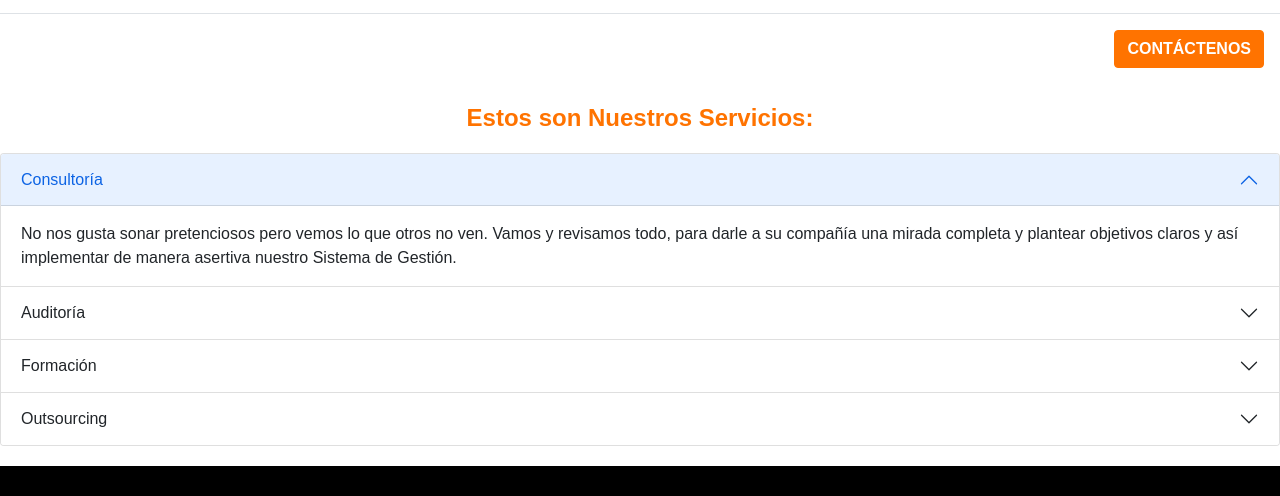
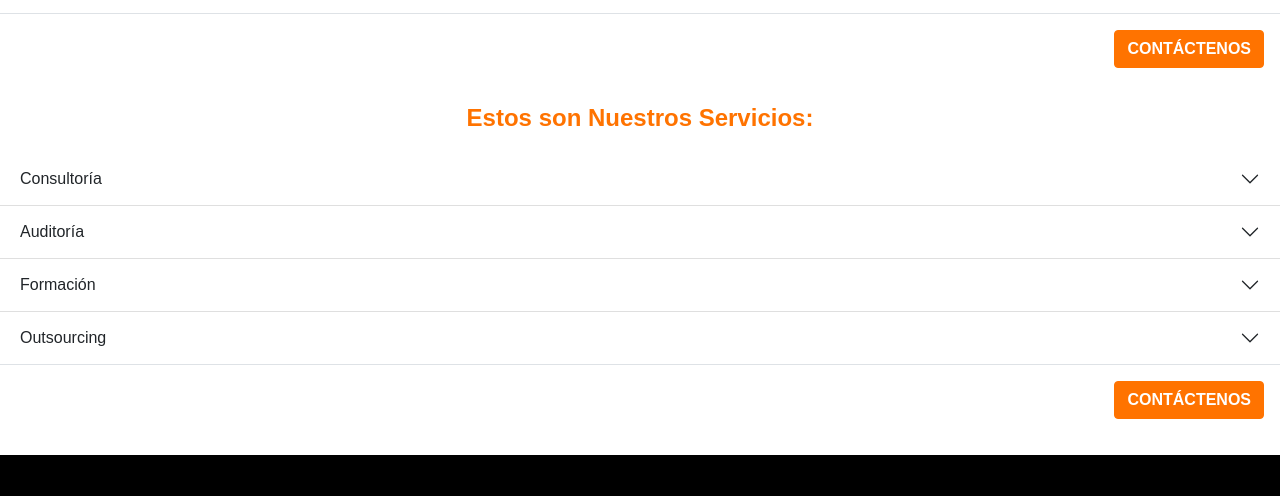
Before and after one commit to SamNorato/proyecto, a website: page index.html in a window 1280 px wide. Shown: the part 1356-1852 px from the top of the page. Drawn offline with nearby package versions, Linux system fonts and the light colour scheme.

Commit message:
cambios index

```diff
--- a/index.html
+++ b/index.html
@@ -123,56 +123,53 @@
     </div>
 
     <h4 class="mt-0" >Estos son Nuestros Servicios:</h4>
-      <div class="accordion" id="accordionExample">
+    <div class="accordion accordion-flush" id="accordionFlushExample">
       <div class="accordion-item">
-          <h2 class="accordion-header" id="headingOne">
-            <button class="accordion-button" type="button" data-bs-toggle="collapse" data-bs-target="#collapseOne" aria-expanded="true" aria-controls="collapseOne">
+        <h2 class="accordion-header" id="flush-headingOne">
+          <button class="accordion-button collapsed" type="button" data-bs-toggle="collapse" data-bs-target="#flush-collapseOne" aria-expanded="false" aria-controls="flush-collapseOne">
             Consultoría
           </button>
         </h2>
-          <div id="collapseOne" class="accordion-collapse collapse show" aria-labelledby="headingOne" data-bs-parent="#accordionExample">
-            <div class="accordion-body">
-              No nos gusta sonar pretenciosos pero vemos lo que otros no ven. Vamos y revisamos todo, para darle a su compañía una mirada completa y plantear objetivos claros y así implementar de manera asertiva nuestro Sistema de Gestión.
+        <div id="flush-collapseOne" class="accordion-collapse collapse" aria-labelledby="flush-headingOne" data-bs-parent="#accordionFlushExample">
+          <div class="accordion-body">No nos gusta sonar pretenciosos pero vemos lo que otros no ven. Vamos y revisamos todo, para darle a su compañía una mirada completa y plantear objetivos claros y así implementar de manera asertiva nuestro Sistema de Gestión.</div>
+        </div>
+      </div>
+      <div class="accordion-item">
+        <h2 class="accordion-header" id="flush-headingTwo">
+          <button class="accordion-button collapsed" type="button" data-bs-toggle="collapse" data-bs-target="#flush-collapseTwo" aria-expanded="false" aria-controls="flush-collapseTwo">
+            Auditoría
+          </button>
+        </h2>
+        <div id="flush-collapseTwo" class="accordion-collapse collapse" aria-labelledby="flush-headingTwo" data-bs-parent="#accordionFlushExample">
+          <div class="accordion-body">Tenemos un ojo analítico antes que crítico para recomendarle las mejores prácticas para su Sistema de Gestión. Al final lo que cuenta es el resultado.</div>
+        </div>
+      </div>
+      <div class="accordion-item">
+        <h2 class="accordion-header" id="flush-headingThree">
+          <button class="accordion-button collapsed" type="button" data-bs-toggle="collapse" data-bs-target="#flush-collapseThree" aria-expanded="false" aria-controls="flush-collapseThree">
+            Formación
+          </button>
+        </h2>
+        <div id="flush-collapseThree" class="accordion-collapse collapse" aria-labelledby="flush-headingThree" data-bs-parent="#accordionFlushExample">
+          <div class="accordion-body">Las capacitaciones grupales alinean equipos de trabajo, pero las capacitaciones individuales empoderan y potencian. En Ant Design & Quality somos expertos en trabajar uno a uno o de manera grupal para sacar el máximo de cada persona.</div>
+        </div>
+      </div>
+      <div class="accordion-item">
+        <h2 class="accordion-header" id="flush-headingTwo">
+          <button class="accordion-button collapsed" type="button" data-bs-toggle="collapse" data-bs-target="#flush-collapseTwo" aria-expanded="false" aria-controls="flush-collapseTwo">
+            Outsourcing
+          </button>
+        </h2>
+        <div id="flush-collapseTwo" class="accordion-collapse collapse" aria-labelledby="flush-headingTwo" data-bs-parent="#accordionFlushExample">
+          <div class="accordion-body">Nos encargamos de administrar y operar los sistemas de gestión por ustedes, garantizando que las actividades se ejecutarán en el tiempo planeado.</div>
         </div>
       </div>
     </div>
-        <div class="accordion-item">
-          <h2 class="accordion-header" id="headingTwo">
-            <button class="accordion-button collapsed" type="button" data-bs-toggle="collapse" data-bs-target="#collapseTwo" aria-expanded="false" aria-controls="collapseTwo">
-              Auditoría
-            </button>
-          </h2>
-          <div id="collapseTwo" class="accordion-collapse collapse" aria-labelledby="headingTwo" data-bs-parent="#accordionExample">
-            <div class="accordion-body">
-              Tenemos un ojo analítico antes que crítico para recomendarle las mejores prácticas para su Sistema de Gestión. Al final lo que cuenta es el resultado.
+    <div class="modal-footer">
+      <form>
+      <button onclick="location.href='../proyecto/secciones/Contactenos.html'" type="button" class="btn btn-primary">CONTÁCTENOS</button>
     </div>
-          </div>
-        </div>
-        <div class="accordion-item">
-          <h2 class="accordion-header" id="headingThree">
-            <button class="accordion-button collapsed" type="button" data-bs-toggle="collapse" data-bs-target="#collapseThree" aria-expanded="false" aria-controls="collapseThree">
-              Formación
-            </button>
-          </h2>
-          <div id="collapseThree" class="accordion-collapse collapse" aria-labelledby="headingThree" data-bs-parent="#accordionExample">
-            <div class="accordion-body">
-              Las capacitaciones grupales alinean equipos de trabajo, pero las capacitaciones individuales empoderan y potencian. En Ant Design & Quality somos expertos en trabajar uno a uno o de manera grupal para sacar el máximo de cada persona.
-            </div>
-          </div>
-        </div>
-        <div class="accordion-item">
-          <h2 class="accordion-header" id="headingThree">
-            <button class="accordion-button collapsed" type="button" data-bs-toggle="collapse" data-bs-target="#collapseThree" aria-expanded="false" aria-controls="collapseThree">
-              Outsourcing
-            </button>
-          </h2>
-          <div id="collapseThree" class="accordion-collapse collapse" aria-labelledby="headingThree" data-bs-parent="#accordionExample">
-            <div class="accordion-body">
-              Nos encargamos de administrar y operar los sistemas de gestión por ustedes, garantizando que las actividades se ejecutarán en el tiempo planeado.
-            </div>
-          </div>
-        </div>
-      </div>
+  </form>
 
     <footer class="pie-pagina">
         <div class="grupo-1">
```
Lines whose indentation alone changed are shown as unchanged.
